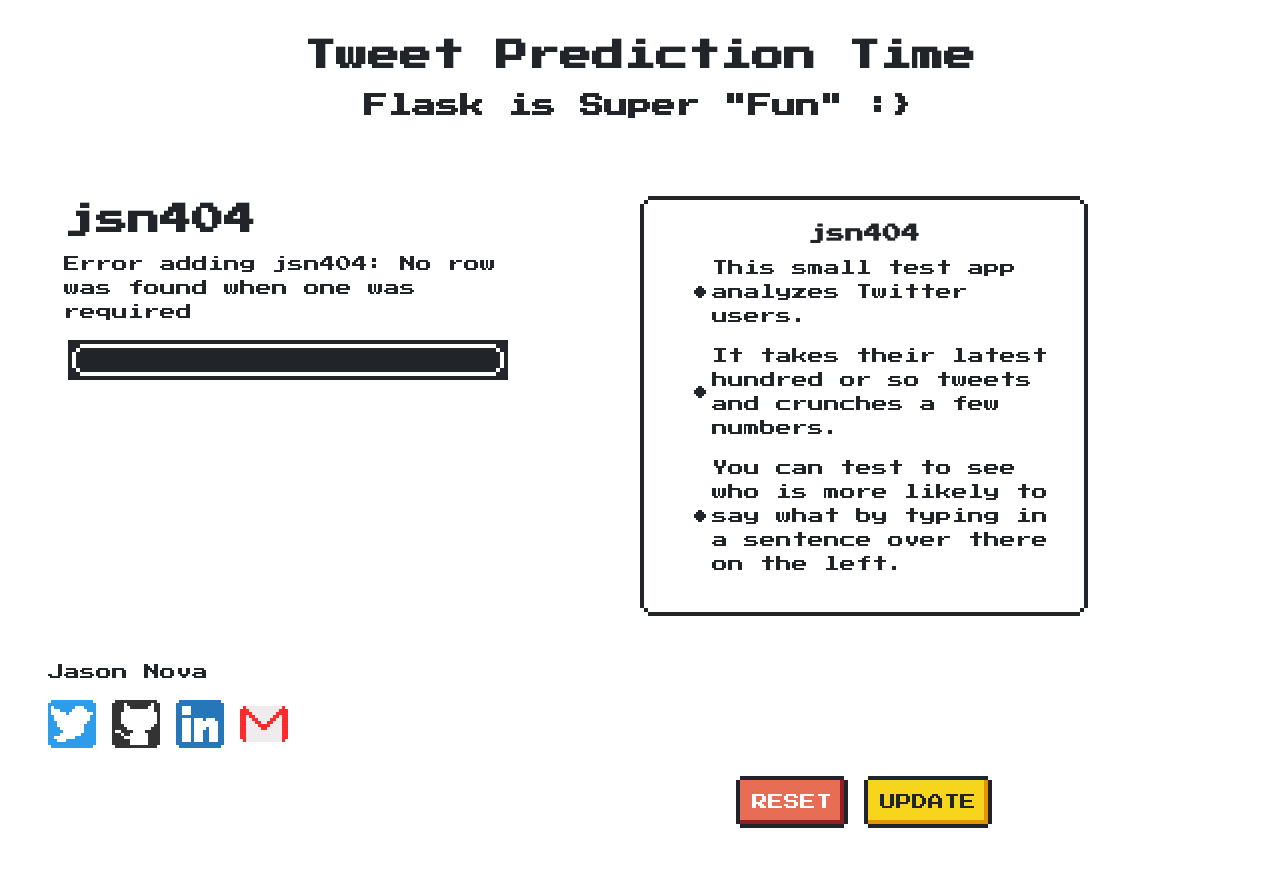
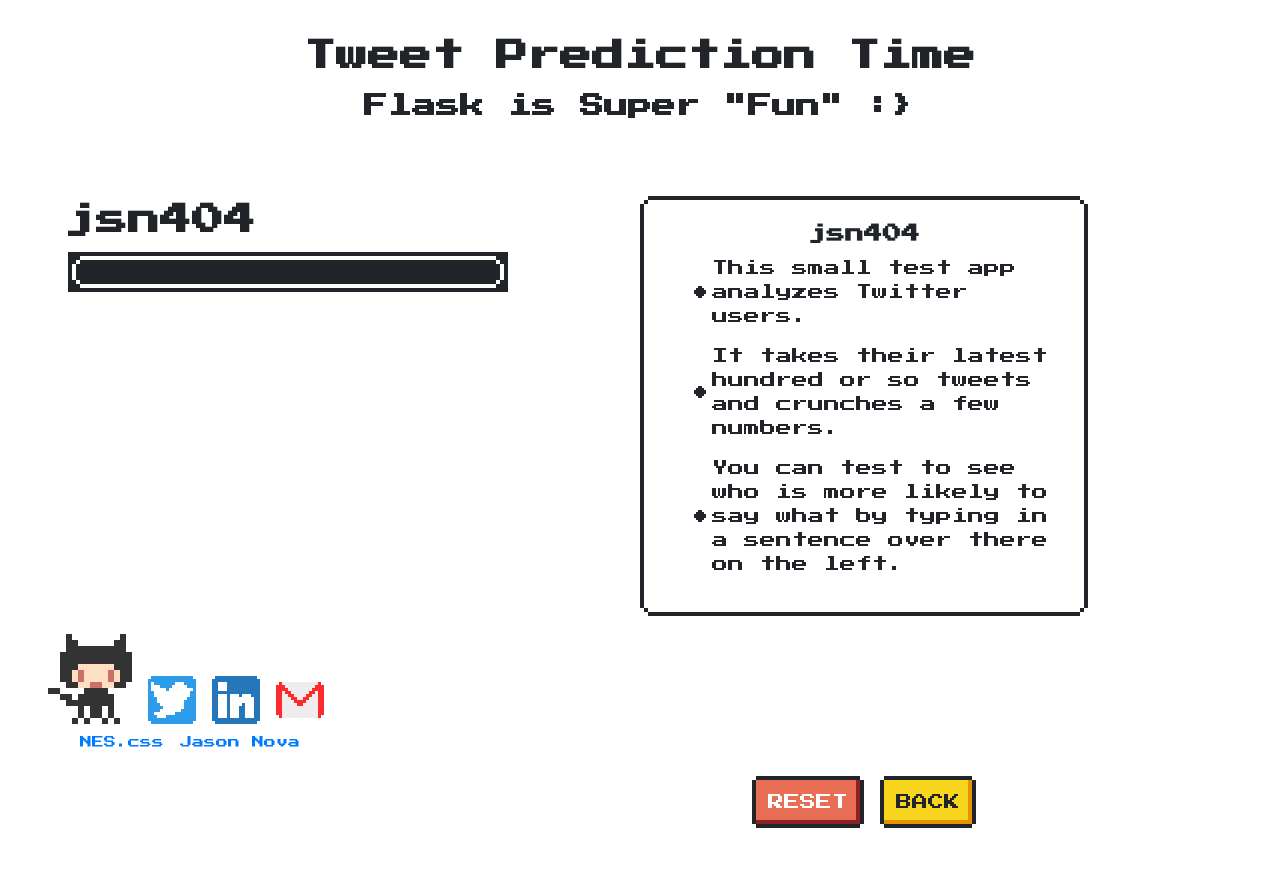
Before and after one commit to jeibloo/Unknown-Blue-Substance, a Flask app: page /user/jsn404 in a window 1280 px wide. Run offline with Flask 2, Linux system fonts and the light colour scheme; some libraries are stand-ins or nearby versions.

Commit message:
Change styles

```diff
--- a/app/static/test.css
+++ b/app/static/test.css
@@ -39,3 +39,6 @@
     position: fixed;
     bottom: 0;
 }
+#foottext {
+    font-size: 75%;
+}
--- a/app/templates/base.html
+++ b/app/templates/base.html
@@ -72,18 +72,23 @@
         </div>
         <div id="sys-but" class="is-centered">
           <a class="nes-btn is-error" href='/reset'> RESET </a>
-          <a class="nes-btn is-warning" href='/update'> UPDATE </a>
+          <a class="nes-btn is-warning" href='/update'> BACK </a>
         </div>
       </div>
     </div>
     <div class="footer nes-pointer">
-      <section class="icon-list">
-        <p>Jason Nova</p>
-        <a href="https://twitter.com/jsn404" class="nes-icon twitter is-medium"></a>
-        <a href="https://github.com/jeibloo" class="nes-icon github is-medium"></a>
-        <a href="https://linkedin.com/in/jason-nova" class="nes-icon linkedin is-medium"></a>
-        <a href="mailto:jasonnova4@gmail.com" class="nes-icon gmail is-medium"></a>
-      </section>
+      <div class="row">
+        <section class="icon-list">
+          <a href="https://github.com/jeibloo" class="nes-octocat animate"></a>
+          <a href="https://twitter.com/jsn404" class="nes-icon twitter is-medium"></a>
+          <a href="https://linkedin.com/in/jason-nova" class="nes-icon linkedin is-medium"></a>
+          <a href="mailto:jasonnova4@gmail.com" class="nes-icon gmail is-medium"></a>
+          <div style="padding-left: 2rem;" class="row">
+            <a id='foottext' href="https://nostalgic-css.github.io/NES.css/">NES.css</a>
+            <a id='foottext' href="https://blootron.com">Jason Nova</a>
+          </div>
+        </section>
+      </div>
     </div>
   </body>
 </html>
--- a/app/templates/user.html
+++ b/app/templates/user.html
@@ -2,11 +2,11 @@
 {% block content %}
 <div id="user-info">
     <h1>{{ title }}</h1>
-    <p>{{ message }}</p>
 </div>
 <div class="nes-container is-rounded is-dark" id='user-tweets'>
     {% for tweet in tweets %}
     <span class="stack">{{ tweet.text }}</span>
+    <br><br>
     {% endfor %}
 </div>
 {% endblock %}
```
